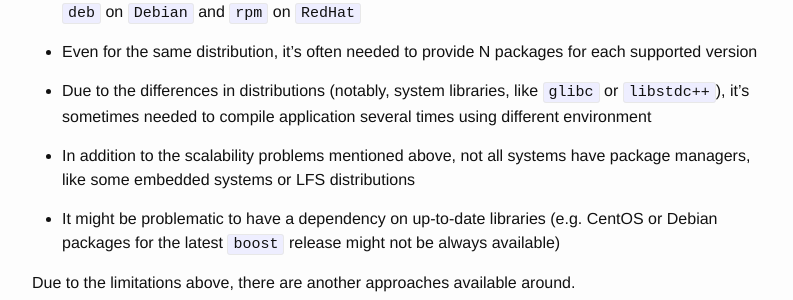
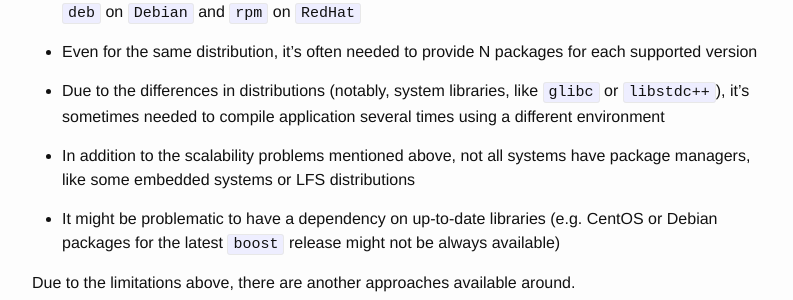
Before and after one commit to conan-io/conan-io.github.io, a Jekyll site: the page built from _posts/2019-09-15-Deployment-of-C++-projects-different-approaches.markdown, in a window 1280 px wide and 900 px high, scrolled down 401 px. Shown: the part 178-478 px from the top of the window, without its empty margins (238-1031 px from the left). Built offline with Jekyll 4.4.1, drawn with Linux system fonts in a browser that asks for light colours; comment, search, counter and statistics services are not loaded.

```diff
--- a/_posts/2019-09-15-Deployment-of-C++-projects-different-approaches.markdown
+++ b/_posts/2019-09-15-Deployment-of-C++-projects-different-approaches.markdown
@@ -18,7 +18,7 @@ Although usage of system package managers is usually a recommended way, there ar
 
 - Even for the same distribution, it's often needed to provide N packages for each supported version
 
-- Due to the differences in distributions (notably, system libraries, like ``glibc`` or ``libstdc++``), it's sometimes needed to compile application several times using different environment
+- Due to the differences in distributions (notably, system libraries, like ``glibc`` or ``libstdc++``), it's sometimes needed to compile application several times using a different environment
 
 - In addition to the scalability problems mentioned above, not all systems have package managers, like some embedded systems or LFS distributions
 
```
